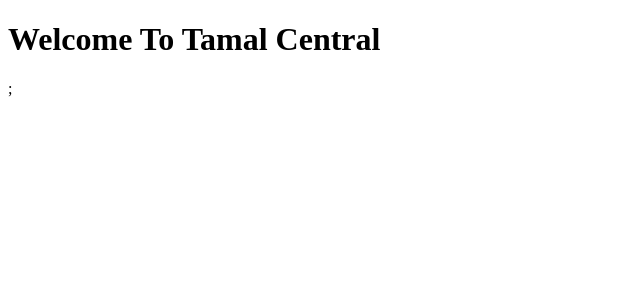
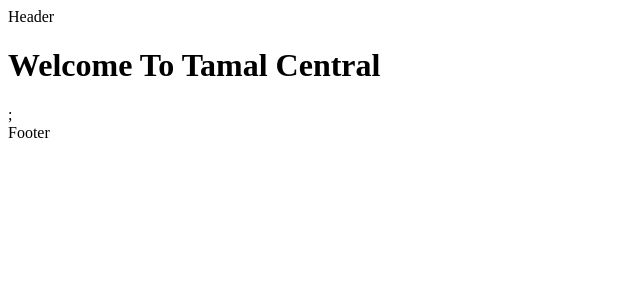
Before and after one commit to albertohuerta22/Tamal-Central, a React (Create React App) app in the folder frontend/: page / in a window 1280 px wide. Shown: the top 300 px of the page, without its empty margins (0-640 px from the left). Built offline with nearby package versions, Linux system fonts and the light colour scheme; the HTML template or start-up script is replaced by a standard one.

Commit message:
added header footer components

```diff
--- a/frontend/src/App.js
+++ b/frontend/src/App.js
@@ -1,9 +1,14 @@
 import React from 'react';
-
+import Header from './components/Header';
+import Footer from './components/Footer';
 const App = () => {
   return (
     <>
-      <h1 className="App">Welcome To Tamal Central</h1>;
+      <Header />
+      <main>
+        <h1>Welcome To Tamal Central</h1>;
+      </main>
+      <Footer />
     </>
   );
 };
--- /dev/null
+++ b/frontend/src/components/Footer.js
@@ -0,0 +1,7 @@
+import React from 'react';
+
+const Footer = () => {
+  return <footer>Footer</footer>;
+};
+
+export default Footer;
--- /dev/null
+++ b/frontend/src/components/Header.js
@@ -0,0 +1,7 @@
+import React from 'react';
+
+const Header = () => {
+  return <header>Header</header>;
+};
+
+export default Header;
```
